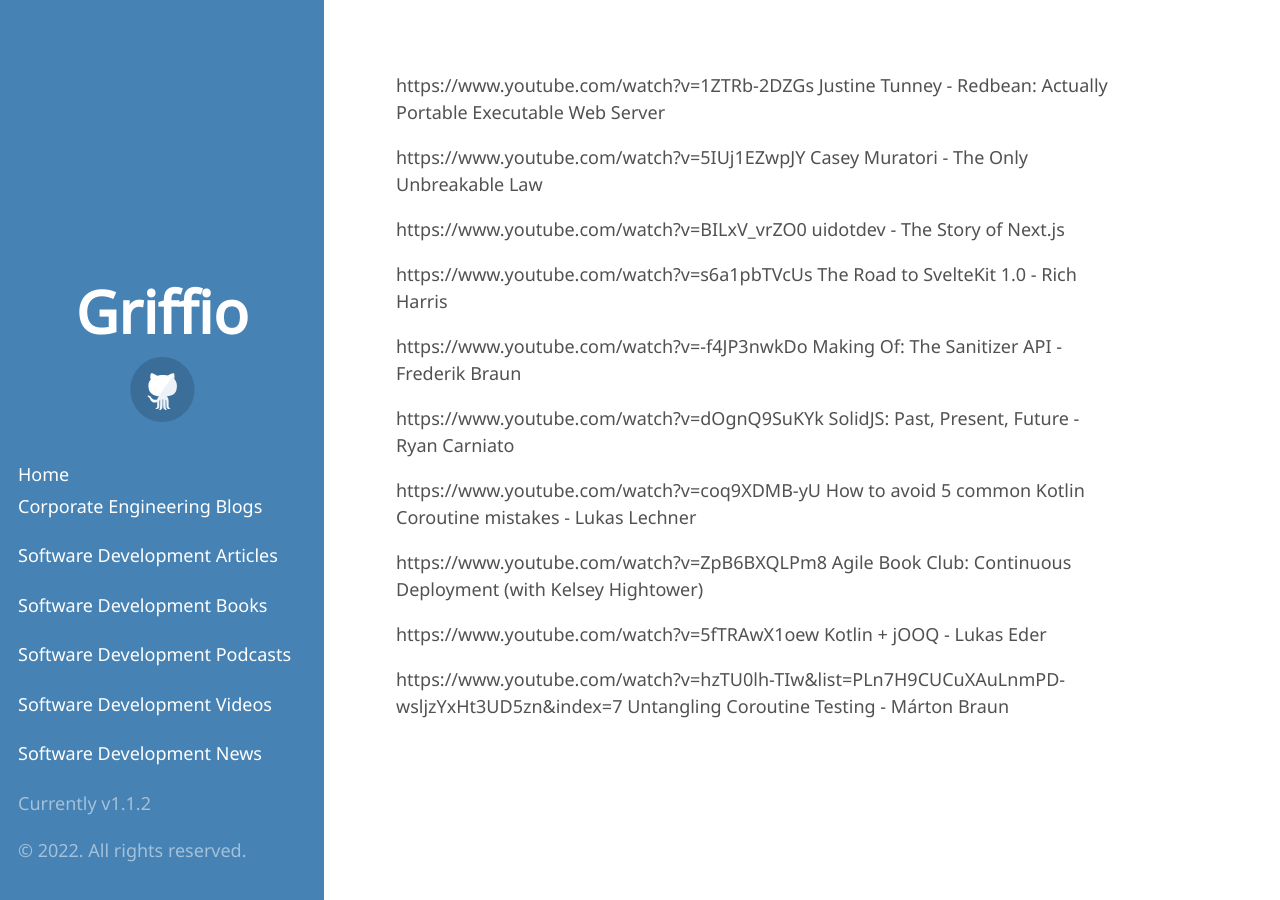
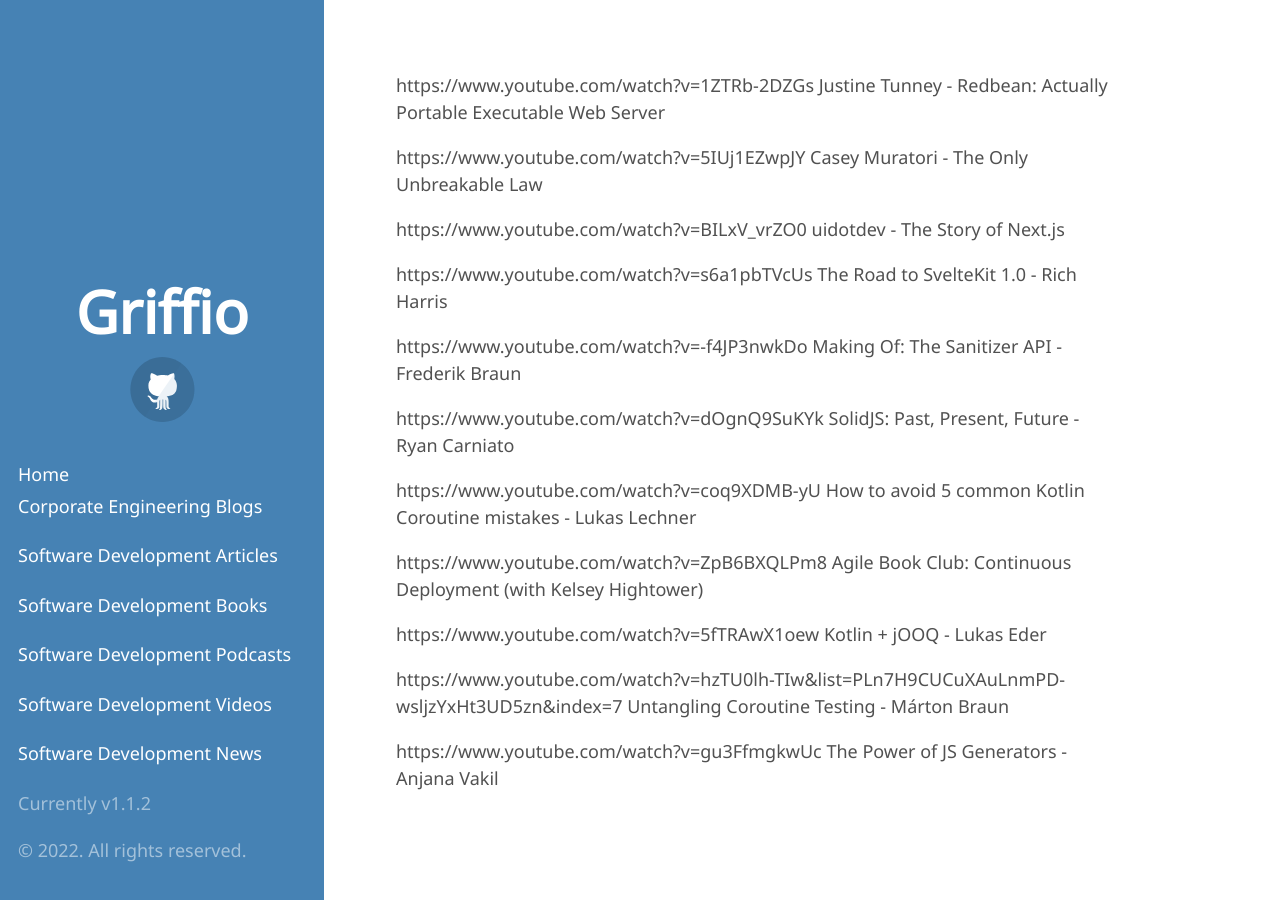
Before and after one commit to griffio/griffio.github.io, a Jekyll site: the page built from tech_talks_highlighted_2022.md, in a window 1280 px wide. Built offline with Jekyll 4.4.1, drawn with Linux system fonts in a browser that asks for light colours; some web fonts are replaced; our own code applies the rules of GitHub Pages for plain Markdown files.

Commit message:
The Power of JS Generators

```diff
--- a/tech_talks_highlighted_2022.md
+++ b/tech_talks_highlighted_2022.md
@@ -17,3 +17,5 @@
 https://www.youtube.com/watch?v=5fTRAwX1oew Kotlin + jOOQ - Lukas Eder
 
 https://www.youtube.com/watch?v=hzTU0lh-TIw&list=PLn7H9CUCuXAuLnmPD-wsljzYxHt3UD5zn&index=7 Untangling Coroutine Testing - Márton Braun
+
+https://www.youtube.com/watch?v=gu3FfmgkwUc The Power of JS Generators - Anjana Vakil
```
